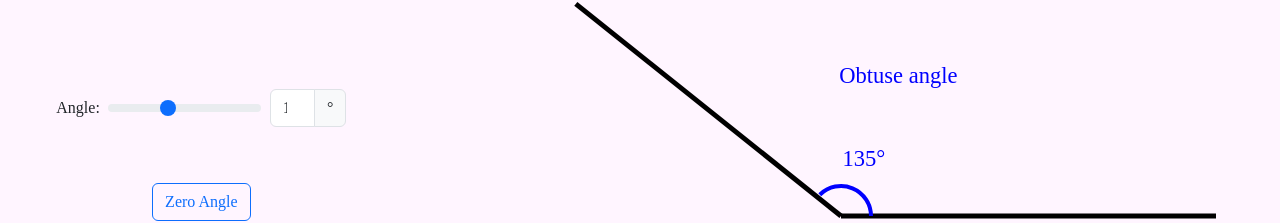
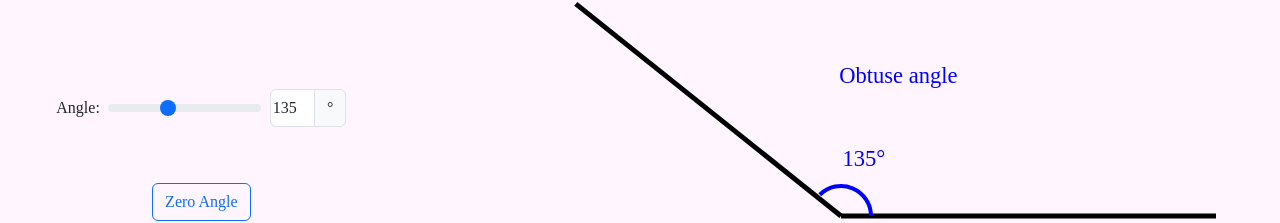
Before and after one commit to ASurenath/angles, a React (Create React App) app: page / in a window 1280 px wide. Shown: the part 307-530 px from the top of the page. Built offline with nearby package versions, Linux system fonts and the light colour scheme; the HTML template or start-up script is replaced by a standard one; a web font is replaced by a local one.

Commit message:
textbox fix

```diff
--- a/src/components/Angle.js
+++ b/src/components/Angle.js
@@ -171,6 +171,7 @@ const handleSetAngle = (newAngle) => {
           <InputGroup controlId="angle-input" className="w-25">
             <Form.Control
               type="number"
+              className="px-0 text-center"
               value={angle}
               onChange={(e) => {
                 if (e.target.value >= 0 && e.target.value <= 360) {
@@ -227,6 +228,7 @@ const handleSetAngle = (newAngle) => {
               onMouseDown={() => setDragging(true)}
               onTouchStart={() => setDragging(true)}
             />
+
             {angle == 360 ? (
               <circle
                 r={4 * unit}
```
